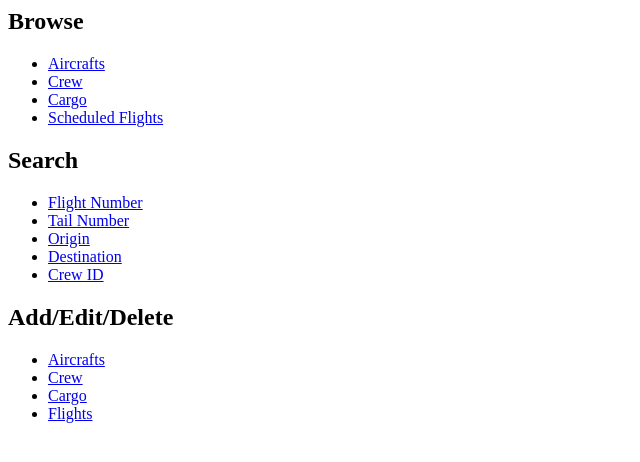
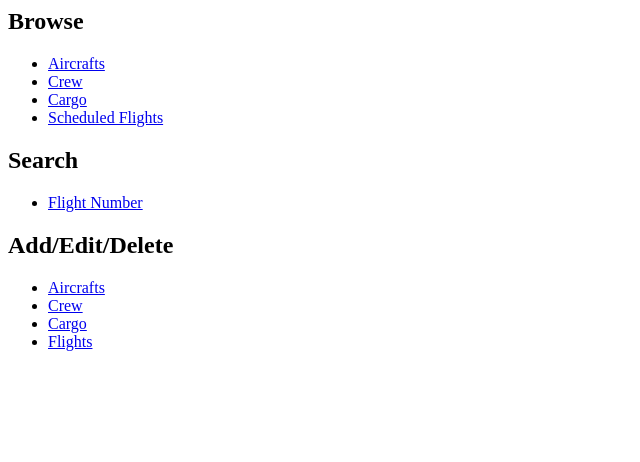
Before and after one commit to MechaSquid/IT490Proj1, a PHP site: page /admin_func.inc.php in a window 1280 px wide. Shown: the top 462 px of the page, without its empty margins (0-640 px from the left). Run offline with PHP 8.4, Linux system fonts and the light colour scheme.

Commit message:
removed deleted links

```diff
--- a/admin_func.inc.php
+++ b/admin_func.inc.php
@@ -15,10 +15,6 @@
 <h2>Search</h2>
 <ul>
 	<li><a href="./search/flight_search.php">Flight Number</a></li>
-	<li><a href="./search/tail_number.php">Tail Number</a></li>
-	<li><a href="./search/origin.php">Origin</a></li>
-	<li><a href="./search/destination.php">Destination</a></li>
-	<li><a href="./search/crew_id.php">Crew ID</a></li>
 </ul>
 
 <h2>Add/Edit/Delete</h2>
```
